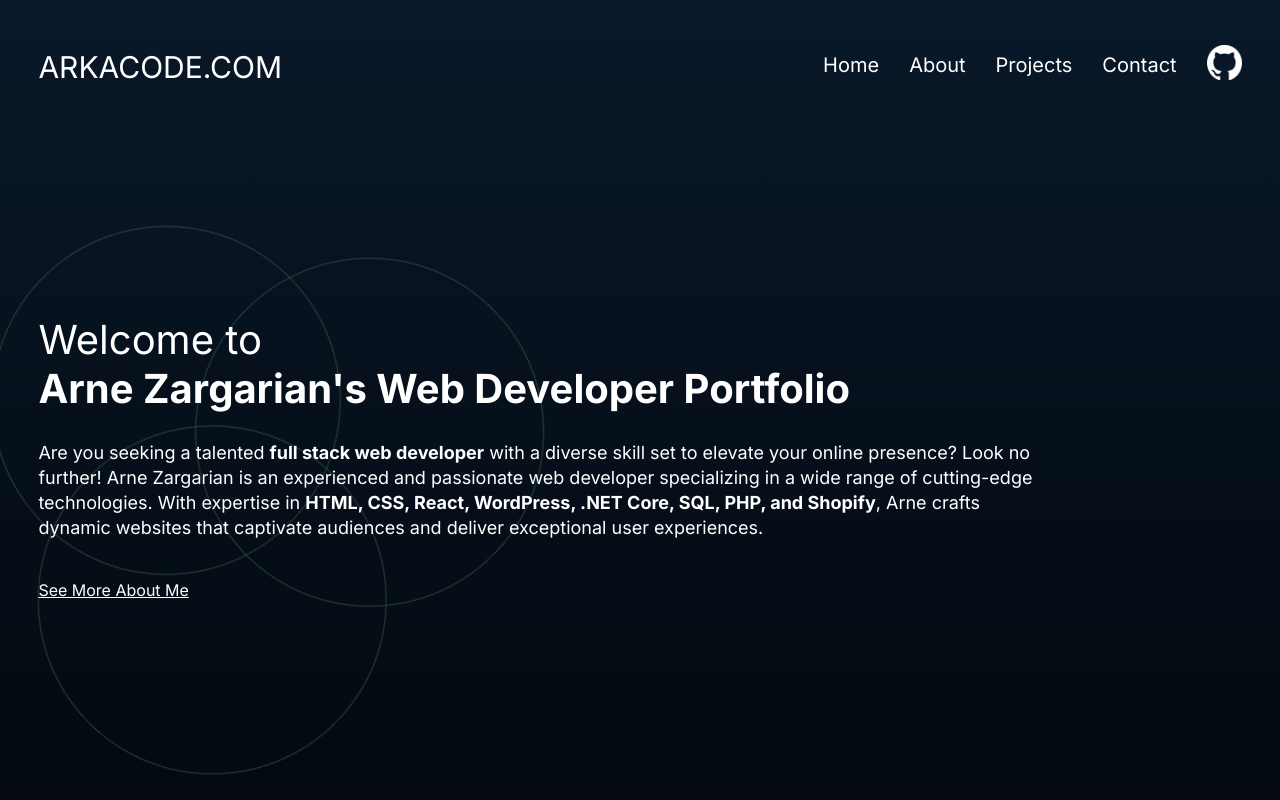
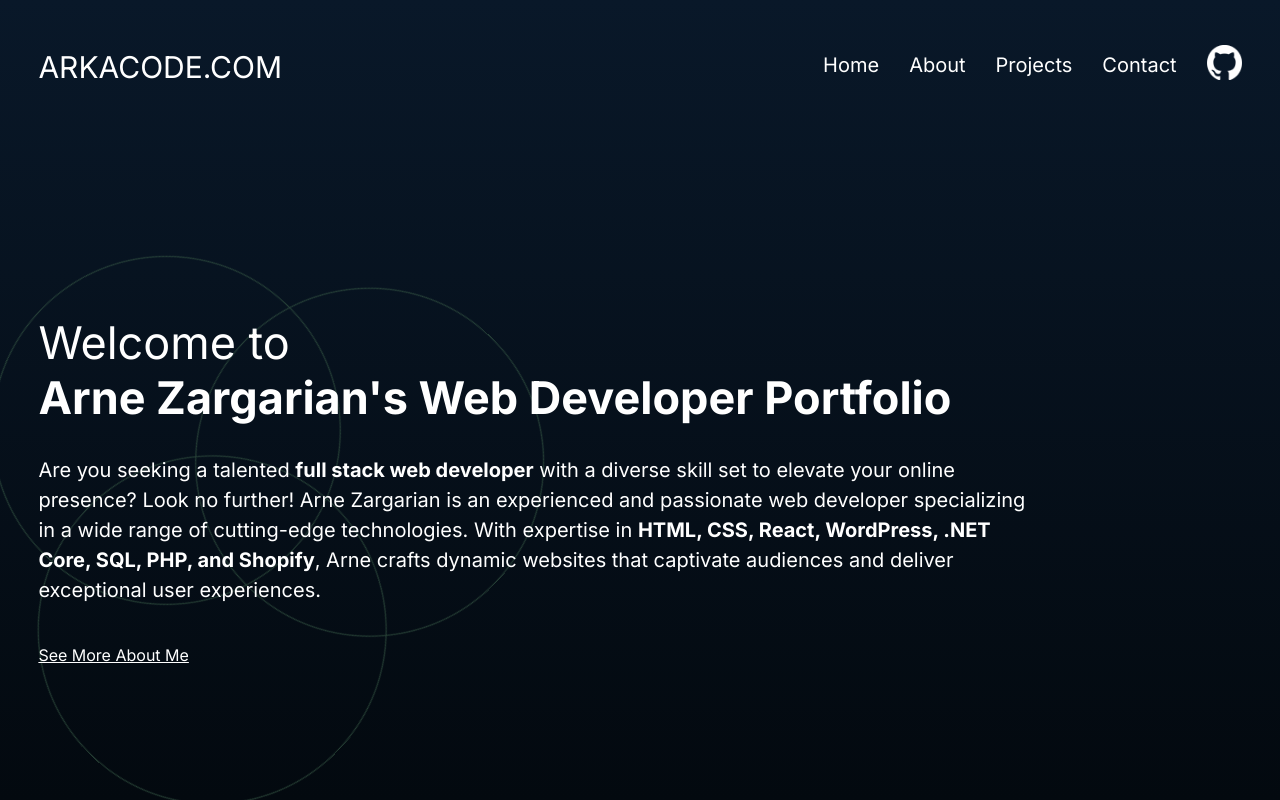
Before and after one commit to ArneZarg/arkacode-portfolio, a Next.js app: page / in a window 1280 px wide. Built offline with nearby package versions, Linux system fonts and the light colour scheme.

Commit message:
style changes

```diff
--- a/src/app/page.module.css
+++ b/src/app/page.module.css
@@ -11,18 +11,18 @@
     position:relative;
 }
 .homepage h1{
-    font-size:40px;
+    font-size:45px;
 }
 .homepage h1 span{
     font-weight:normal;
 }
 .homepage p{
-    font-size:18px;
-    line-height:25px;
+    font-size:20px;
+    line-height:30px;
 }
 .background{
     position:absolute;
-    top:-120px;
+    top:-90px;
     left:-100px;
     z-index:-1;
     animation: rotate 4s linear infinite;
```
